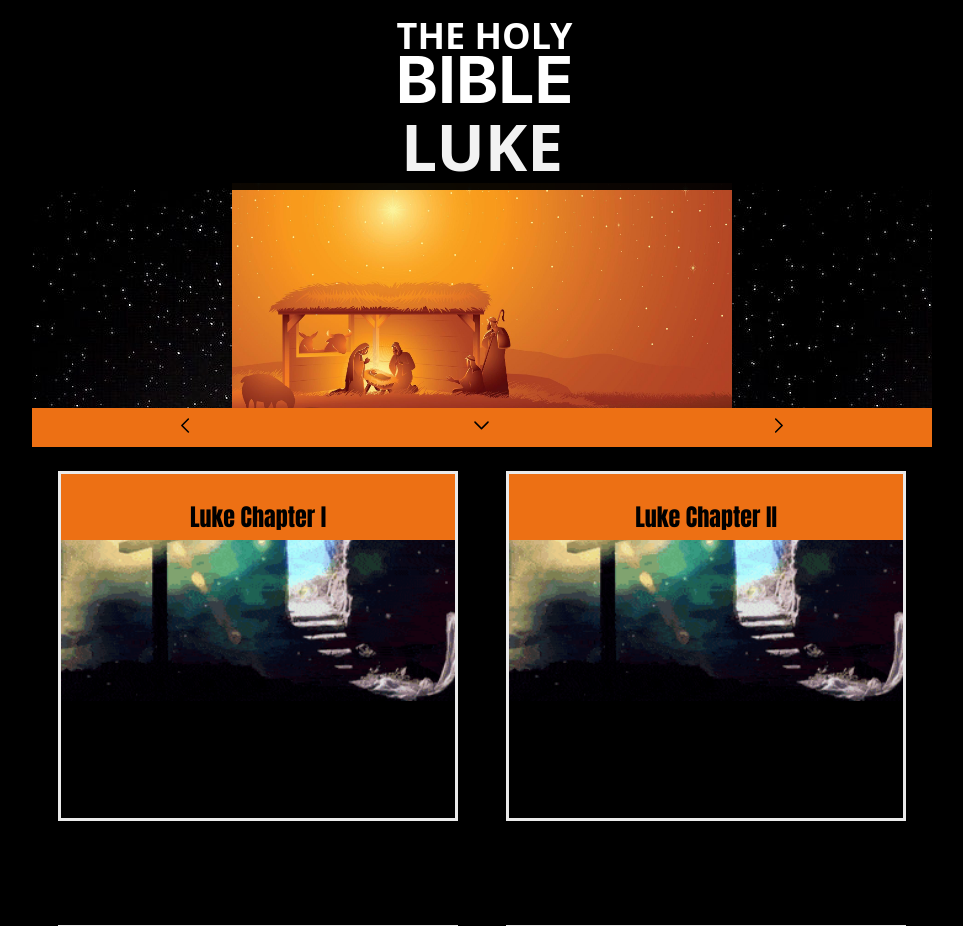
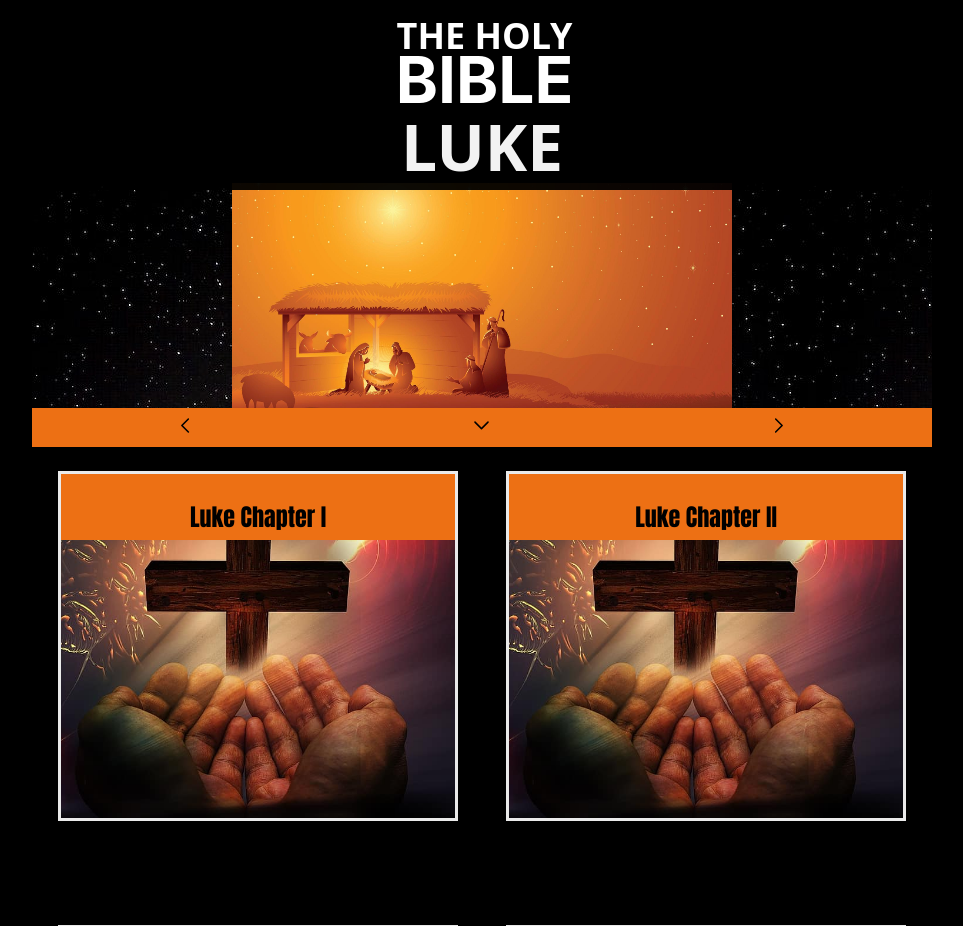
Before and after one commit to jnutt367/luke, a Next.js app: page / in a window 1280 px wide. Shown: the top 926 px of the page, without its empty margins (158-1121 px from the left). Built offline with nearby package versions, Linux system fonts and the light colour scheme.

Commit message:
Update Home.module.css

```diff
--- a/styles/Home.module.css
+++ b/styles/Home.module.css
@@ -263,8 +263,14 @@
 }
 
 .card {
-    background-image: url(/FlusteredLeafyAllosaurus-max-1mb.gif);
-    background-size:contain;
+      background-image: url(/cross-hands-god-jesus-religion-faith-pray-prayer-christian.jpg);
+    background-repeat: no-repeat;
+    background-attachment: fixed;
+    background-position: center;
+    background-position-x: center;
+    background-position-y: center;
+    background-origin: content-box;
+    background-size: cover;
     display: grid;
     place-items: center;
     background-repeat: no-repeat;
@@ -272,6 +278,7 @@
     margin: 1.5rem;
     margin-bottom: 5rem;
     padding: 0rem;
+    padding-top: -25px;
     text-align: left;
     max-height: 350px;
     max-width: 400px;
```
